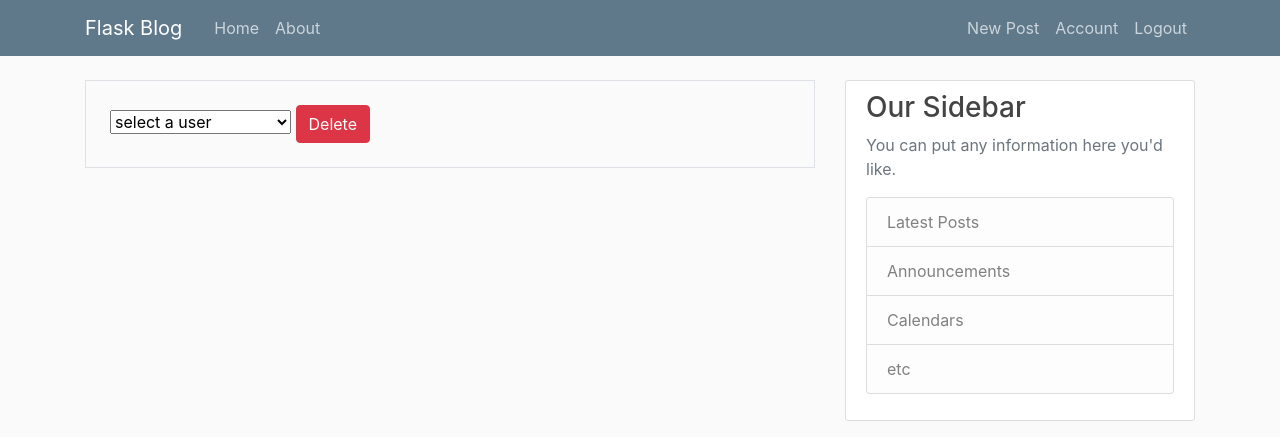
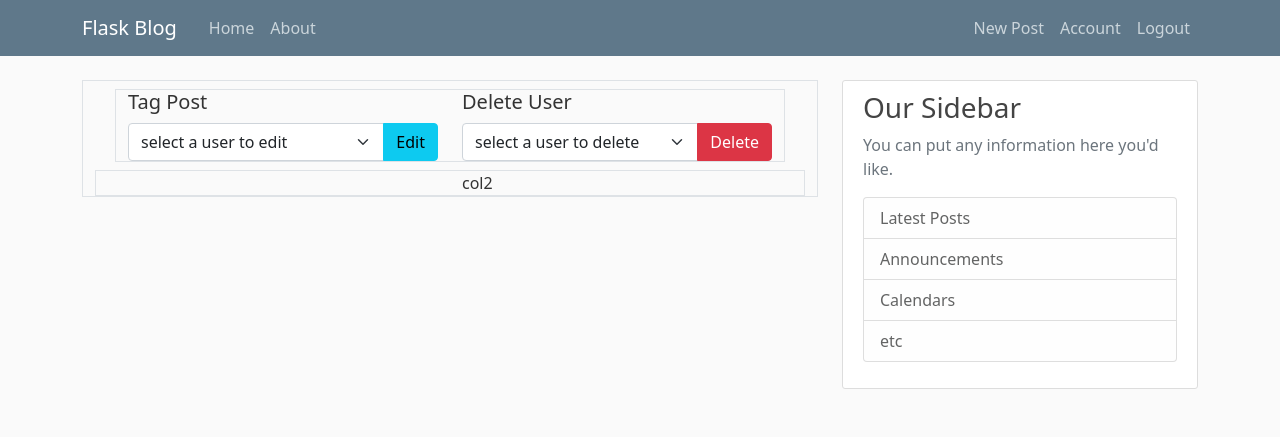
Before and after one commit to wilfred321/flask_blog, a Flask app: page /admin in a window 1280 px wide. Shown: the top 437 px of the page. Run offline with Flask 2, Linux system fonts and the light colour scheme; the visitor is signed in with stand-in values (Sample User, id 1); data comes from the database, SQL or seed files in the repository; some libraries are stand-ins or nearby versions.

Commit message:
addition

```diff
--- a/deleted_users.txt
+++ b/deleted_users.txt
@@ -1,3 +1,8 @@
 
 user41, user41@demo.com, 2021-10-23 21:17:38.999268
 wilfrednew, owobuwilfred@gmalllllll.com, 2021-10-23 21:18:14.836906
+user39, user39@demo.com, 2021-10-24 00:40:16.719631
+user38, user38@demo.com, 2021-10-24 01:23:10.569620
+Test User, testuser@demo.com, 2021-10-24 01:45:12.354550
+Jane Doe, janedoe@demo.com, 2021-10-24 01:45:53.580341
+traversalnewuser, traversaltechnologiesltd@gmail.com, 2021-10-24 01:56:33.926843
--- a/flask_blog/static/main.css
+++ b/flask_blog/static/main.css
@@ -188,3 +188,16 @@ a.article-title:hover {
    background:#fff;
    padding:0 10px;
 }
+
+.comment-submit{
+
+  width:60px;
+  height:40px
+
+}
+.comment-input{
+
+  width:600px;
+  height:40px
+
+}
--- a/flask_blog/templates/admin.html
+++ b/flask_blog/templates/admin.html
@@ -3,9 +3,89 @@
 
 {%block content%}
 
-<div class=" input-group container border m-auto p-4">
-    <form action="{{url_for('users.admin_delete_user')}}" method='post'>
-        <select name="selected_user" class="form-select " aria-label="Default select example">
+<div class="container border">
+
+    <div class="row border mt-2 mb-2 ml-2 mr-2">
+        <div class="col">
+
+            <small class="h5">Tag Post</small>
+
+            <form class="input-group mt-2" method='post' action="{{url_for('users.tag_user_post')}}">
+                <select name="selected_user" class="form-select form-control" aria-label="Default select example">
+
+                    <option selected>select a user to edit</option>
+                    {%for user in users%}
+                    <option value="{{user.id}}">{{user.email}}</option>
+                    {%endfor%}
+                </select>
+
+                <button class="btn btn-info">Edit</button>
+            </form>
+
+
+
+
+        </div>
+        <div class="col">
+            <small class="h5">Delete User</small>
+
+
+            <form class="input-group mt-2" method='post' action="{{url_for('users.admin_delete_user')}}">
+                <select name="selected_user" class="form-select form-control" aria-label="Default select example">
+
+                    <option selected>select a user to delete</option>
+                    {%for user in users%}
+                    <option value="{{user.id}}">{{user.email}}</option>
+                    {%endfor%}
+                </select>
+
+                <button class="btn btn-danger">Delete</button>
+            </form>
+
+
+
+            <!-- <div class="container m-0"> -->
+            <!-- {%if deleted_user %} -->
+            <!-- <div class = "container border p-2"> -->
+            <!-- <small class=""> User {{deleted_user}} was deleted successfully! </small>
+
+                {%else%} -->
+            <!-- </div> -->
+            <!-- {%endif%} -->
+            <!-- </div> -->
+        </div>
+    </div>
+    <div class="row border">
+        <div class="col">
+            {%for post in posts%}
+            <ol class="list-group list-group-numbered">
+                <li class="list-group-item d-flex justify-content-between align-items-start">
+                    <div class="ms-2 me-auto">
+                        <div class="fw-bold"> {{post.title}}</div>
+                        {{post.content}}
+                    </div>
+                    <span class="badge bg-primary rounded-pill">{{post.comments.count}}</span>
+                </li>
+            </ol>
+            {%endfor%}
+        </div>
+
+        <div class="col">
+            col2
+        </div>
+        <!-- {%if user%}
+        username: {{user.username}}
+        email: {{ user.email }}
+
+        {%endif%} -->
+    </div>
+</div>
+
+
+<!-- <div class="container border m-auto p-4">
+
+    <form class="input-group" method='post' action="{{url_for('users.admin_delete_user')}}">
+        <select name="selected_user" class="form-select form-control" aria-label="Default select example">
 
             <option selected>select a user</option>
             {%for user in users%}
@@ -13,19 +93,14 @@
             {%endfor%}
         </select>
 
-
         <button class="btn btn-danger">Delete</button>
     </form>
 
+</div> -->
 
 
-</div>
 
-{%if deleted_user %}
-<!-- <div class = "container border p-2"> -->
-<p class="display-4"> User {{deleted_user}} was deleted successfully! </p>
 
-{%else%}
-<!-- </div> -->
-{%endif%}
+
+
 {%endblock%}
--- a/flask_blog/templates/layout.html
+++ b/flask_blog/templates/layout.html
@@ -6,6 +6,10 @@
     <script src="https://ajax.googleapis.com/ajax/libs/jquery/3.5.1/jquery.min.js"></script>
     <script src="https://cdnjs.cloudflare.com/ajax/libs/popper.js/1.16.0/umd/popper.min.js"></script>
     <script src="https://maxcdn.bootstrapcdn.com/bootstrap/4.5.2/js/bootstrap.min.js"></script>
+
+<link href="https://cdn.jsdelivr.net/npm/bootstrap@5.0.2/dist/css/bootstrap.min.css" rel="stylesheet"
+ integrity="sha384-EVSTQN3/azprG1Anm3QDgpJLIm9Nao0Yz1ztcQTwFspd3yD65VohhpuuCOmLASjC" crossorigin="anonymous">
+
 
     <link rel="stylesheet" href="https://use.fontawesome.com/releases/v5.7.0/css/all.css"
         integrity="sha384-lZN37f5QGtY3VHgisS14W3ExzMWZxybE1SJSEsQp9S+oqd12jhcu+A56Ebc1zFSJ" crossorigin="anonymous">
--- a/flask_blog/users/routes.py
+++ b/flask_blog/users/routes.py
@@ -309,12 +309,14 @@ def admin():
 def admin_delete_user():
     if request.method == "POST":
         user_id = request.form.get("selected_user")
+
         # session["user_id"] = user_id
         user = User.query.filter_by(id=user_id).first()
         username = user.username
         db.session.delete(user)
         db.session.commit()
         save_user("deleted_users.txt", user)
+        flash(f"User {username} deleted successfully", "success")
 
     return redirect(url_for("users.admin", deleted_user=username))
 
@@ -327,3 +329,12 @@ def display():
         # user_id = request.args.get("user_id")
         return f"<h1>User id is {user_id}</h1>"
     return "Noting was returned"
+
+
+@users.route("/admin/tag_user", methods=["GET", "POST"])
+def tag_user_post():
+    if request.method == "POST":
+        user_id = request.form.get("selected_user")
+        user = User.query.get_or_404(user_id)
+        posts = Post.query.filter_by(user_id=user_id)
+    return render_template("admin.html", posts=posts, user=user)
```
Also changed, not shown: flask_blog/models.py (+4 -4 lines), flask_blog/posts/routes.py (+6 -2 lines), flask_blog/templates/post.html (+10 -6 lines).
